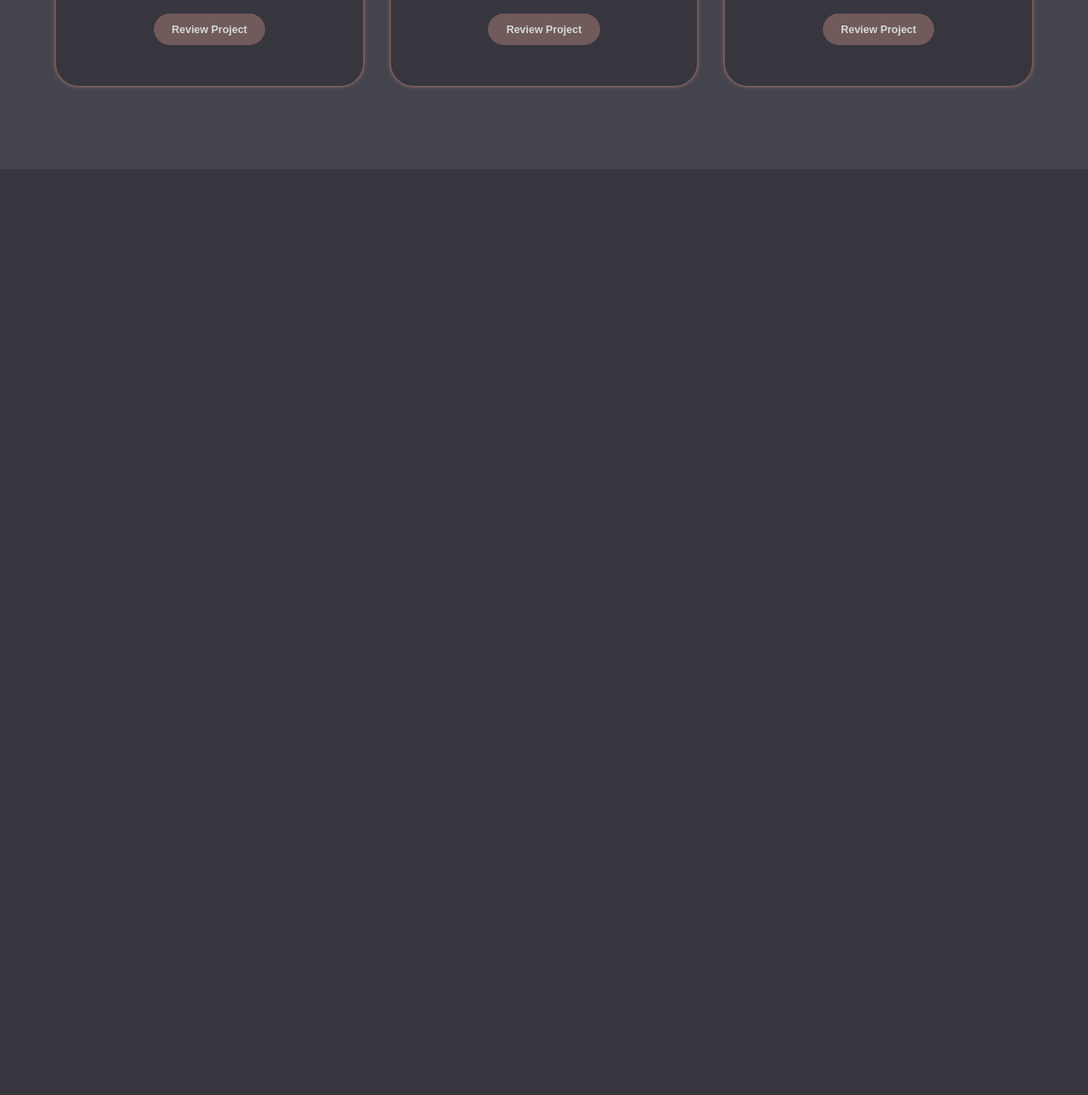
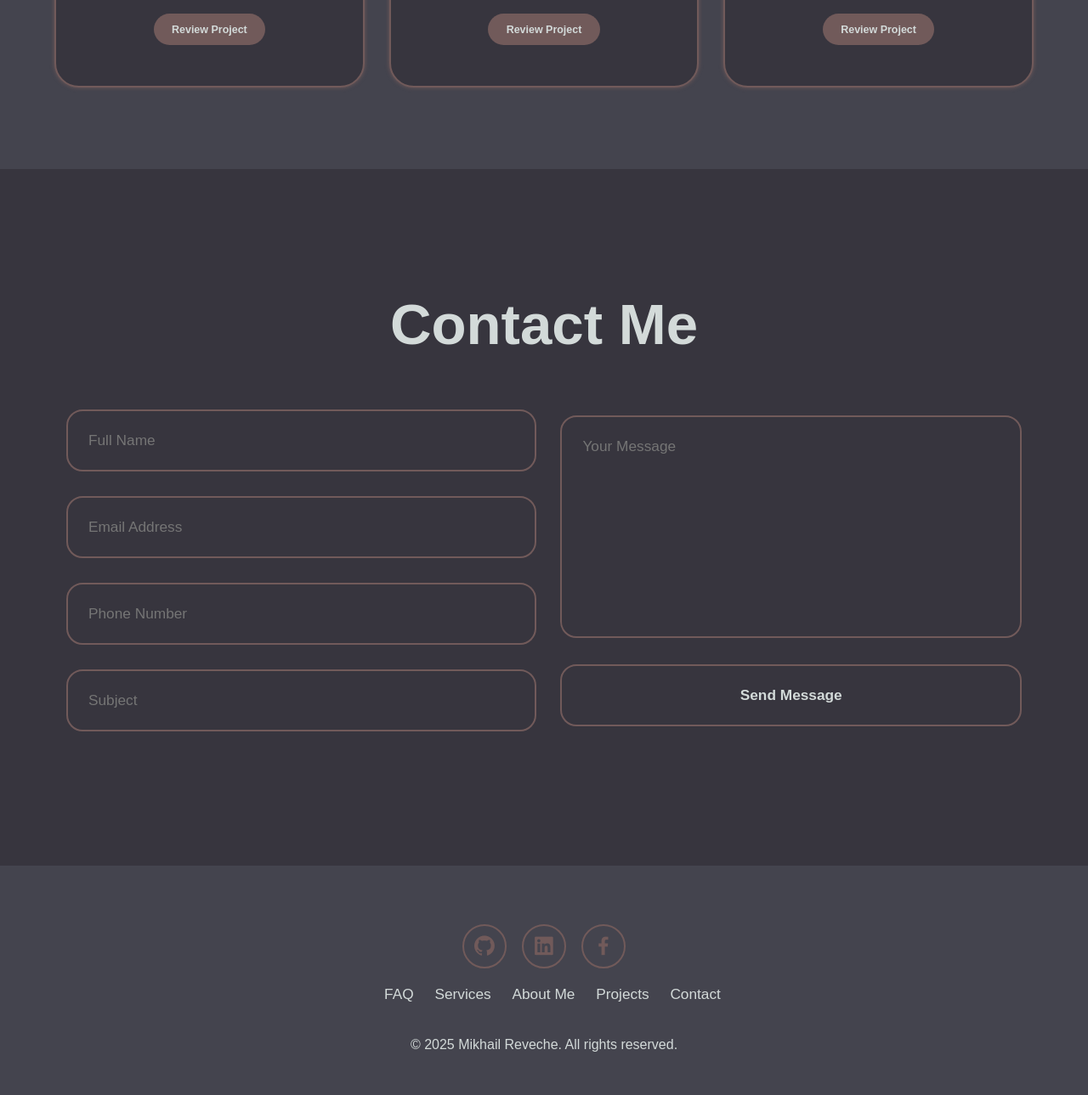
Before and after one commit to TheKhayll/portfolio-website, a plain HTML site: page index.html in a window 1280 px wide. Shown: the part 3832-5121 px from the top of the page at 85% size. Before the commit the page ends 4031 px from the top, so only its background shows below. Drawn offline with nearby package versions, Linux system fonts and the light colour scheme.

Commit message:
Added the Contacts and the Footer

```diff
--- a/index.html
+++ b/index.html
@@ -197,6 +197,79 @@
     </section>
 
 
+    <!-- Contact Section -->
+    <section class="contact" id="contact">
+
+        <h2 class="heading">Contact Me</h2>
+
+        <form action="#">
+
+            <div class="input-group">
+
+                <div class="input-box">
+                    <input type="text" placeholder="Full Name">
+                    <input type="email" placeholder="Email Address">
+                </div>
+
+                <div class="input-box">
+                    <input type="number" placeholder="Phone Number">
+                    <input type="text" placeholder="Subject">
+                </div>
+
+            </div>
+
+            <div class="input-group-2">
+                <!--Cols and Rows adjusts the height of the Text Area-->
+                <textarea name="" id="" placeholder="Your Message" cols="30" rows="10"></textarea>
+                <input type="submit" value="Send Message" class="btn">
+            </div>
+
+        </form>
+
+    </section>
+
+
+    <!-- Footer Section -->
+     <footer class="footer">
+
+        <div class="social-icons">
+            <a href="#">
+                    <i class="bx bxl-github"></i>
+                </a>
+
+                 <a href="#">
+                    <i class="bx bxl-linkedin-square"></i>
+                </a>
+
+                 <a href="#">
+                    <i class="bx bxl-facebook"></i>
+                </a>
+
+        </div>
+
+        <ul class="list">
+            <li>
+                <a href="#">FAQ</a>
+            </li>
+            <li>
+                <a href="#services">Services</a>
+            </li>
+            <li>
+                <a href="#about">About Me</a>
+            </li>
+            <li>
+                <a href="#projects">Projects</a>
+            </li>
+            <li>
+                <a href="#contact">Contact</a>
+            </li>
+        </ul>
+
+        <p class="copyright">
+            © 2025 Mikhail Reveche. All rights reserved.
+        </p>
+
+     </footer>
 
 
 
--- a/styles.css
+++ b/styles.css
@@ -362,3 +362,76 @@ section {
 .project-card p{
     font-size: 1.6rem;
 }
+
+
+/* Contact Content */
+.contact {
+    background-color: var(--bg-color);
+}
+
+.contact h2 {
+    margin-bottom: 3rem;
+    color: var(--text-color);
+}
+
+.contact form {
+    display: flex;
+    justify-content: center;
+    align-items: center;
+    gap: 3rem;
+    margin: 5rem 0;
+    text-align: center;
+}
+
+.contact form input, .contact form textarea {
+    width: 100%;
+    padding: 2.5rem;
+    font-size: 1.8rem;
+    color: var(--text-color);
+    background-color: var(--bg-color);
+    border-radius: 2rem;
+    border: 2px solid var(--main-color);
+
+    /* Add Spaces Between the Inputs */
+    margin: 1.5rem 0;
+
+    /* Make Text Area not be able to resized */
+    resize: none;
+}
+
+
+/* Footer Content */
+.footer {
+    background-color: var(--second-bg-color);
+    padding: 50px 0;
+}
+
+.footer .social-icons {
+    text-align: center;
+}
+
+.footer ul {
+    text-align: center;
+    font-size: 1.8rem;
+}
+
+.footer ul li {
+    display: inline-block;
+    margin-left: 20px;
+}
+
+.footer ul li a {
+    color: var(--text-color);
+    border-bottom: 3px solid transparent;
+    transition: 0.3s ease-in-out;
+}
+.footer ul li a:hover {
+    border-bottom: 3px solid var(--main-color);
+}
+
+.footer .copyright {
+    text-align: center;
+    margin-top: 40px;
+    font-size: 16px;
+    color: var(--text-color);
+}
```
